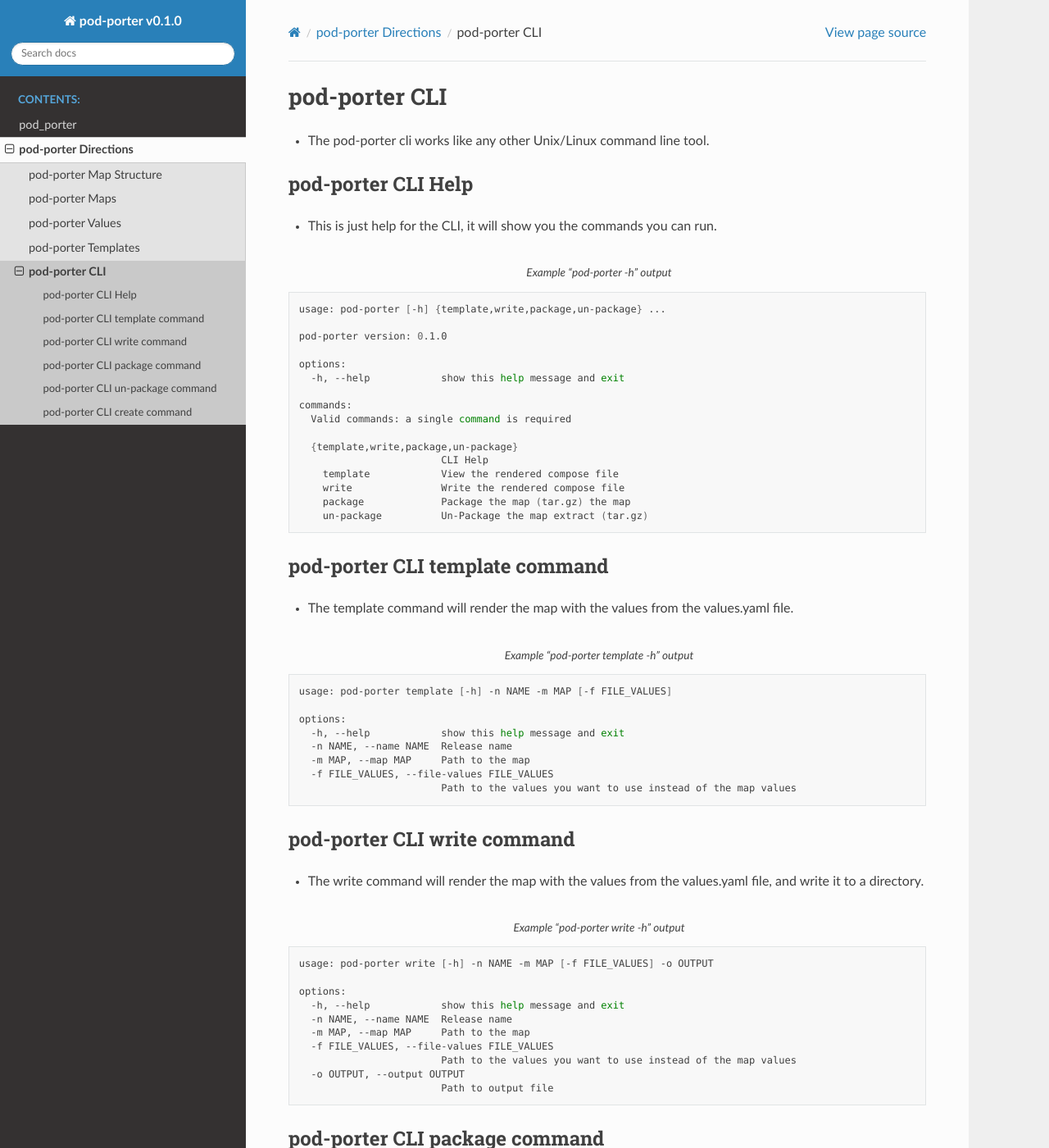
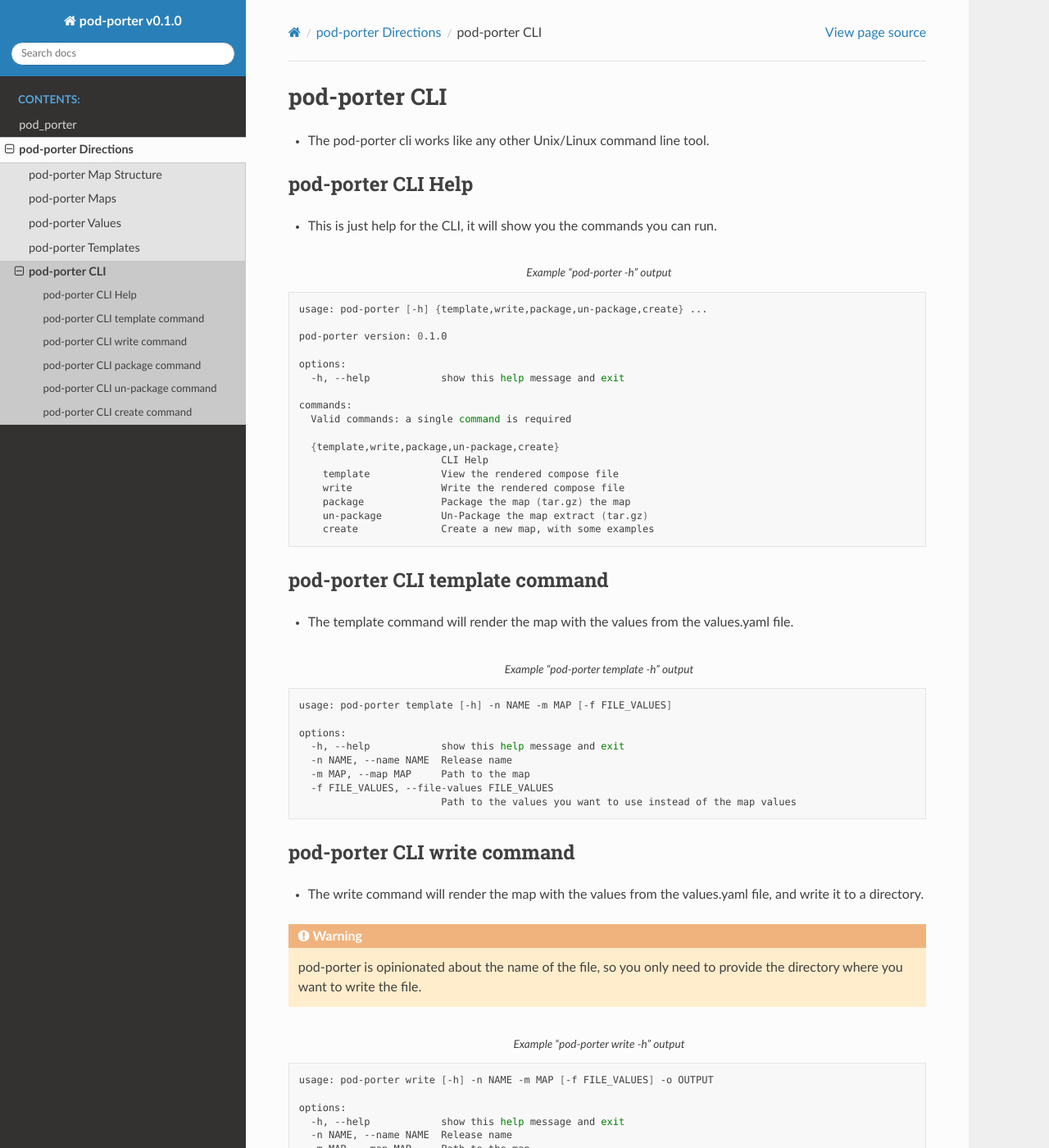
Before and after one commit to btr1975/pod-porter, a Sphinx documentation site: the page built from docs/source/directions/the-cli.rst, in a window 1280 px wide and 1400 px high. Shown: the whole window at 82% size. Built offline with Sphinx 7.4.7 and the Read the Docs theme 3.1.0, drawn with Linux system fonts in a browser that asks for light colours; some of the changed text lies outside the part shown.

Commit message:
made some new doc entries

```diff
--- a/docs/source/directions/the-cli.rst
+++ b/docs/source/directions/the-cli.rst
@@ -11,7 +11,7 @@ pod-porter CLI Help
 .. code-block:: bash
    :caption: Example "pod-porter -h" output
 
-   usage: pod-porter [-h] {template,write,package,un-package} ...
+   usage: pod-porter [-h] {template,write,package,un-package,create} ...
 
    pod-porter version: 0.1.0
 
@@ -21,12 +21,13 @@ pod-porter CLI Help
    commands:
      Valid commands: a single command is required
 
-     {template,write,package,un-package}
+     {template,write,package,un-package,create}
                            CLI Help
        template            View the rendered compose file
        write               Write the rendered compose file
        package             Package the map (tar.gz) the map
        un-package          Un-Package the map extract (tar.gz)
+       create              Create a new map, with some examples
 
 pod-porter CLI template command
 ~~~~~~~~~~~~~~~~~~~~~~~~~~~~~~~~~~
@@ -51,6 +52,11 @@ pod-porter CLI write command
 * The write command will render the map with the values from the values.yaml file, and write it to
   a directory.
 
+..  warning::
+
+   pod-porter is opinionated about the name of the file, so you only need to provide the directory
+   where you want to write the file.
+
 .. code-block:: bash
    :caption: Example "pod-porter write -h" output
 
@@ -63,12 +69,17 @@ pod-porter CLI write command
      -f FILE_VALUES, --file-values FILE_VALUES
                            Path to the values you want to use instead of the map values
      -o OUTPUT, --output OUTPUT
-                           Path to output file
+                           Path to output file/files
 
 pod-porter CLI package command
 ~~~~~~~~~~~~~~~~~~~~~~~~~~~~~~~~~~
 
 * The package command will tar.gz the map in a named tar.gz.
+
+..  warning::
+
+   pod-porter is opinionated about the name of the tar.gz, so you only need to provide the directory
+   where you want to write the file.
 
 .. code-block:: bash
    :caption: Example "pod-porter package -h" output
```
Also changed, not shown: other parts of docs/source/directions/the-cli.rst (+5 -7 lines), docs/gh-pages/_sources/source/directions/the-cli.rst.txt (+19 -10 lines), docs/gh-pages/source/directions/the-cli.html (+19 -10 lines), docs/gh-pages/searchindex.js, 2 other files.
